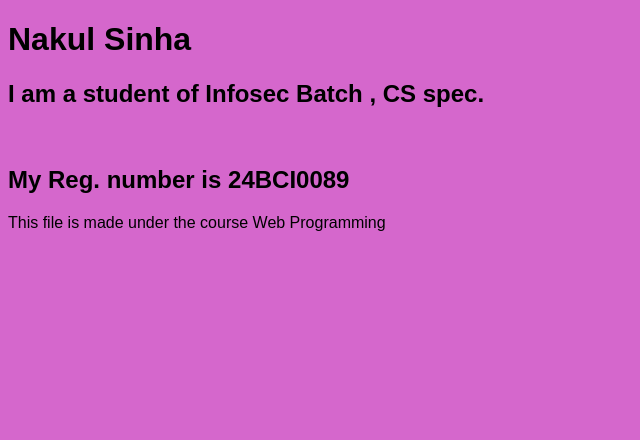
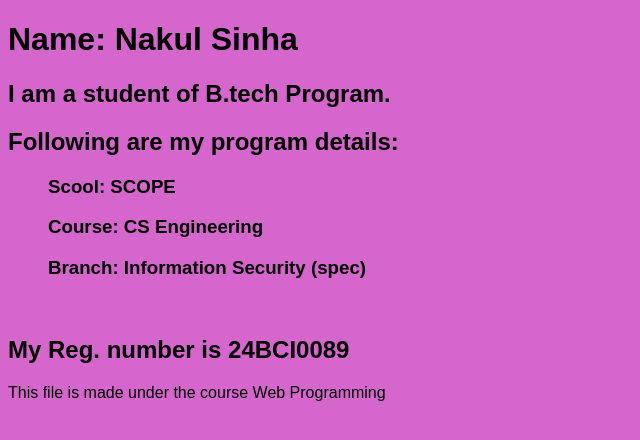
Before and after one commit to Nakul-Sinha/Lab_1, a plain HTML site: page index.html in a window 1280 px wide. Shown: the whole page, without its empty margins (0-640 px from the left). Drawn offline with Linux system fonts and the light colour scheme.

Commit message:
Update and rename lab1.html to index.html

```diff
--- a/lab1.html
+++ b/index.html
@@ -14,9 +14,15 @@
 
 <body>
 
-    <h1>Nakul Sinha</h1>
+    <h1>Name: Nakul Sinha</h1>
 
-    <h2>I am a student of Infosec Batch , CS spec.</h2>
+    <h2>I am a student of B.tech Program.</h2>
+    <h2>Following are my program details: </h2>
+    <ol>
+        <h3>Scool: SCOPE</h3>
+        <h3>Course: CS Engineering</h3>
+        <h3>Branch: Information Security (spec)</h3>
+    </ol>
     <br>
     <h2> My Reg. number is 24BCI0089 </h2>
 
```
